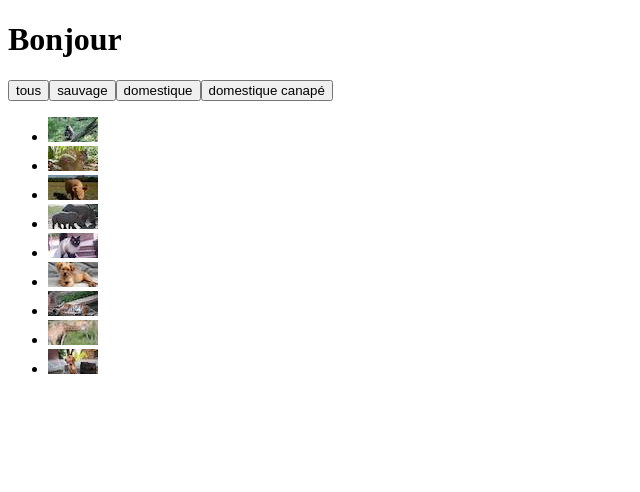
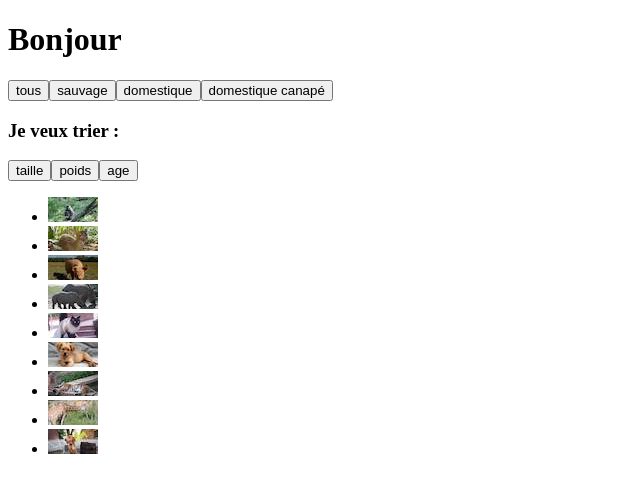
Before and after one commit to CecileGaultier/test-vue-cli, a Vue app: page / in a window 1280 px wide. Shown: the top 492 px of the page, without its empty margins (0-640 px from the left). Built offline with nearby package versions, Linux system fonts and the light colour scheme.

Commit message:
génération des boutons de tri

```diff
--- a/src/App.vue
+++ b/src/App.vue
@@ -3,6 +3,8 @@
       <h1>Bonjour</h1>
       <button @click="filtreType=null">tous</button>
       <button v-for="type of listeFiltresType" :key="type" @click="filtreType=type">{{type}}</button>
+      <h3>Je veux trier :</h3>
+      <button v-for="tris of listeNomTris" :key="tris" @click="filtreNomTri=tris">{{tris}}</button>
 
       <LightBox :image-data="imageDataFiltree" />
 
@@ -25,12 +27,22 @@
           "dataFullImg": "images/animals-1.jpeg",
           "title": "gorille",
               "type": "sauvage",
+              "tris": {
+                  "taille": 1.4,
+                  "poids": 80,
+                  "age": 6
+              }
             },
           {
               "src": "images/thumbnails/animals-2.jpeg",
               "dataFullImg": "images/animals-2.jpeg",
               "title": "biche",
               "type": "sauvage",
+              "tris": {
+                  "taille": 1.4,
+                  "poids": 10,
+                  "age": 1
+              }
 
           },
           {
@@ -38,48 +50,84 @@
               "dataFullImg": "images/animals-3.jpeg",
               "title": "cochon",
               "type": "domestique",
+              "tris": {
+                  "taille": 1,
+                  "poids": 30,
+                  "age": 7
+              }
           },
           {
               "src": "images/thumbnails/animals-4.jpeg",
               "dataFullImg": "images/animals-4.jpeg",
               "title": "rhino",
               "type": "sauvage",
+              "tris": {
+                  "taille": 1,
+                  "poids": 80,
+                  "age": 8
+              }
           },
           {
               "src": "images/thumbnails/animals-5.jpeg",
               "dataFullImg": "images/animals-5.jpeg",
               "title": "chat",
               "type": "domestique canapé",
+              "tris": {
+                  "taille": 0.4,
+                  "poids": 10,
+                  "age": 1
+              }
           },
           {
               "src": "images/thumbnails/animals-6.jpeg",
               "dataFullImg": "images/animals-6.jpeg",
               "title": "chiot",
               "type": "domestique",
+              "tris": {
+                  "taille": 0.4,
+                  "poids": 10,
+                  "age": 1
+              }
           },
           {
               "src": "images/thumbnails/animals-7.jpeg",
               "dataFullImg": "images/animals-7.jpeg",
               "title": "tigre",
               "type": "sauvage",
+              "tris": {
+                  "taille": 1,
+                  "poids": 30,
+                  "age": 7
+              }
           },
           {
               "src": "images/thumbnails/animals-8.jpeg",
               "dataFullImg": "images/animals-8.jpeg",
               "title": "girafe",
               "type": "sauvage",
+              "tris": {
+                  "taille": 5.4,
+                  "poids": 30,
+                  "age": 7
+              }
           },
           {
               "src": "images/thumbnails/animals-9.jpeg",
               "dataFullImg": "images/animals-9.jpeg",
               "title": "chien",
               "type": "domestique",
+              "tris": {
+                  "taille": 0.4,
+                  "poids": 10,
+                  "age": 8
+              }
           }],
         filtreType: null,
+        filtreNomTri : null,
     }
     },
       computed:{
-        imageDataFiltree(){
+          imageDataFiltree(){
             if (this.filtreType){
                 return this.imageData.filter(({type})=>type===this.filtreType);
             } else {
@@ -88,6 +136,10 @@
         },
           listeFiltresType(){
             return new Set(this.imageData.map(o=>o.type))
+          },
+          listeNomTris() {
+              const imageDatum = this.imageData[0];
+              return imageDatum ? Object.keys(imageDatum.tris) : [];
           }
       }
 }
```
